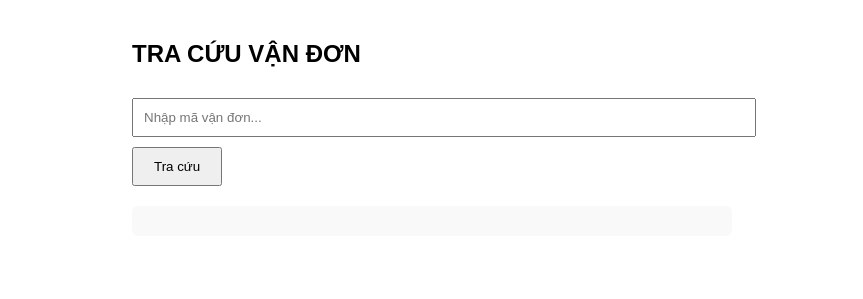
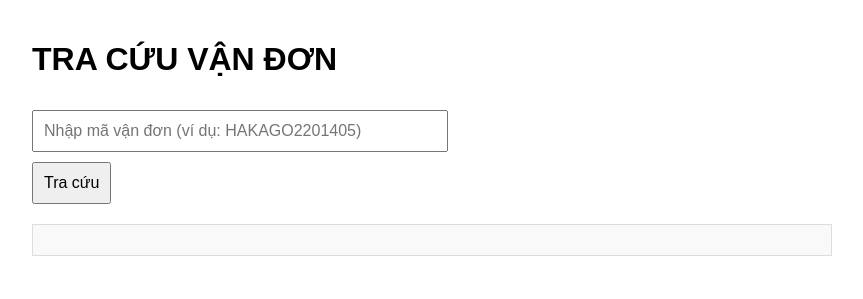
Before and after one commit to CsHakago/tracking-web, a plain HTML site: page index.html in a window 1280 px wide. Shown: the whole page, without its empty margins (208-1071 px from the left). Drawn offline with Linux system fonts and the light colour scheme.

Commit message:
Add files via upload

```diff
--- a/index.html
+++ b/index.html
@@ -1,46 +1,74 @@
+
 <!DOCTYPE html>
-<html>
+<html lang="vi">
 <head>
-  <title>TRA CỨU VẬN ĐƠN</title>
   <meta charset="UTF-8" />
+  <meta name="viewport" content="width=device-width, initial-scale=1.0"/>
+  <title>Tra cứu vận đơn</title>
   <style>
-    body { font-family: Arial; padding: 20px; max-width: 600px; margin: auto; }
-    input { padding: 10px; width: 100%; margin-top: 10px; }
-    button { padding: 10px 20px; margin-top: 10px; }
-    .result { margin-top: 20px; padding: 15px; background: #f9f9f9; border-radius: 6px; }
+    body {
+      font-family: Arial, sans-serif;
+      max-width: 800px;
+      margin: auto;
+      padding: 20px;
+    }
+    h1 { color: #000; }
+    input, button {
+      padding: 10px;
+      margin-top: 10px;
+      font-size: 16px;
+    }
+    .result {
+      margin-top: 20px;
+      padding: 15px;
+      background: #f9f9f9;
+      border: 1px solid #ddd;
+    }
+    .error {
+      color: red;
+      margin-top: 20px;
+    }
   </style>
 </head>
 <body>
-  <h2>TRA CỨU VẬN ĐƠN</h2>
-  <input type="text" id="trackingInput" placeholder="Nhập mã vận đơn..." />
-  <button onclick="lookup()">Tra cứu</button>
-  <div class="result" id="resultBox"></div>
+  <h1>TRA CỨU VẬN ĐƠN</h1>
+  <input type="text" id="trackingNumber" placeholder="Nhập mã vận đơn (ví dụ: HAKAGO2201405)" size="40" />
+  <br>
+  <button onclick="track()">Tra cứu</button>
+  <div class="result" id="result"></div>
+  <div class="error" id="error"></div>
 
   <script>
-    const API_URL = "https://script.google.com/macros/s/AKfycbwRJrMrYf342_wYceG5ZSMCyXLnKHoiFKaNQQzJSFfjdxjrYJgJmgO-FkZnsgNOOCoLDQ/exec"; // <-- THAY API Ở ĐÂY
+    const API_URL = "https://script.google.com/macros/s/AKfycbwRJrMrYf342_wYceG5ZSMCyXLnKHoiFKaNQQzJSFfjdxjrYJgJmgO-FkZnsgNOOCoLDQ/exec";
 
-    async function lookup() {
-      const code = document.getElementById("trackingInput").value.trim();
-      if (!code) return alert("Vui lòng nhập mã vận đơn.");
+    async function track() {
+      const code = document.getElementById("trackingNumber").value.trim();
+      const resultEl = document.getElementById("result");
+      const errorEl = document.getElementById("error");
+      resultEl.innerHTML = "";
+      errorEl.innerText = "";
 
-      const resBox = document.getElementById("resultBox");
-      resBox.innerHTML = "Đang tra cứu...";
+      if (!code) {
+        errorEl.innerText = "Vui lòng nhập mã vận đơn.";
+        return;
+      }
+
       try {
-        const res = await fetch(`${API_URL}?code=${code}`);
-        const data = await res.json();
-        if (data.error) {
-          resBox.innerHTML = "Không tìm thấy vận đơn.";
+        const response = await fetch(API_URL + "?code=" + encodeURIComponent(code));
+        const data = await response.json();
+
+        if (data.status === "not_found") {
+          errorEl.innerText = "Không tìm thấy vận đơn.";
         } else {
-          resBox.innerHTML = `
-            <strong>Mã đơn:</strong> ${data.trackingNumber}<br/>
-            <strong>Người gửi:</strong> ${data.senderName}<br/>
-            <strong>Người nhận:</strong> ${data.receiverName}<br/>
-            <strong>Trạng thái:</strong> ${data.status}<br/>
-            <strong>Lịch sử:</strong><br/>${data.history.replaceAll("||", "<br/>")}
+          resultEl.innerHTML = `
+            <strong>Người gửi:</strong> ${data.senderName}<br>
+            <strong>Người nhận:</strong> ${data.receiverName}<br>
+            <strong>Trạng thái:</strong> ${data.status}<br>
+            <strong>Lịch sử:</strong><br>${data.history.replaceAll("\n", "<br>")}
           `;
         }
-      } catch (err) {
-        resBox.innerHTML = "Lỗi kết nối, vui lòng thử lại.";
+      } catch (error) {
+        errorEl.innerText = "Lỗi kết nối, vui lòng thử lại.";
       }
     }
   </script>
```
